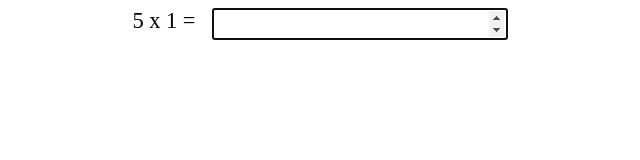
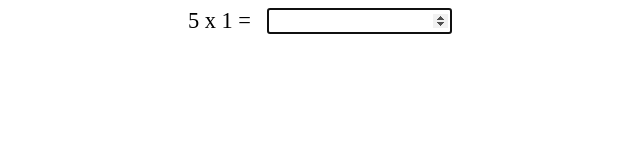
Before and after one commit to matt-j-e/tdd-times-tables, a website with bundled scripts: page index.html in a window 1280 px wide. Both pictures are taken after a click on the button "Start". Shown: the whole page, without its empty margins (320-960 px from the left). Built offline with nearby package versions, Linux system fonts and the light colour scheme.

Commit message:
More styling tweaks

```diff
--- a/styles.css
+++ b/styles.css
@@ -20,12 +20,12 @@
 
 .question {
   display: inline-block;
-  width: 50%;
+  flex-basis: 70%;
   padding-right: 1rem;
 }
 
 #answer {
-  font-size: 100%;
+  flex-basis: 30%;
 }
 
 .result {
```
